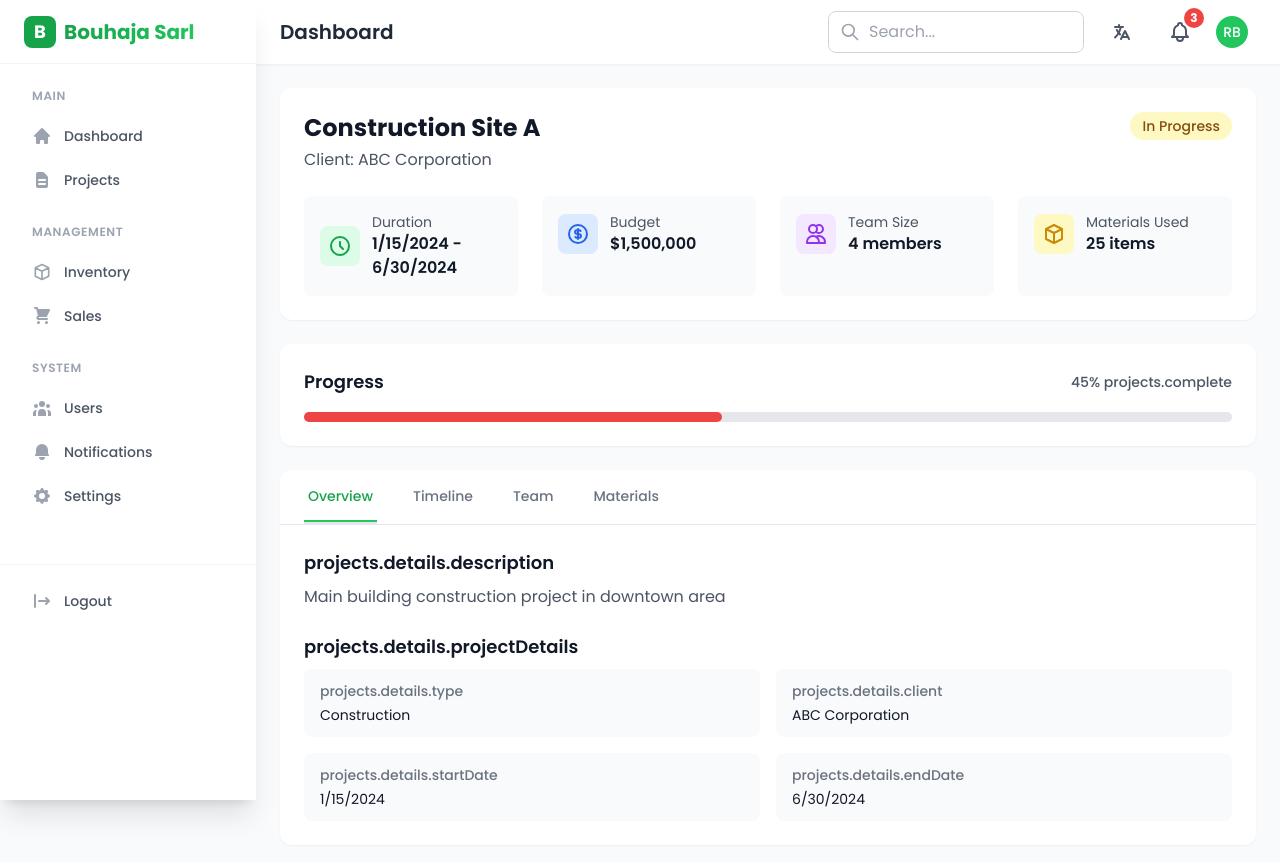
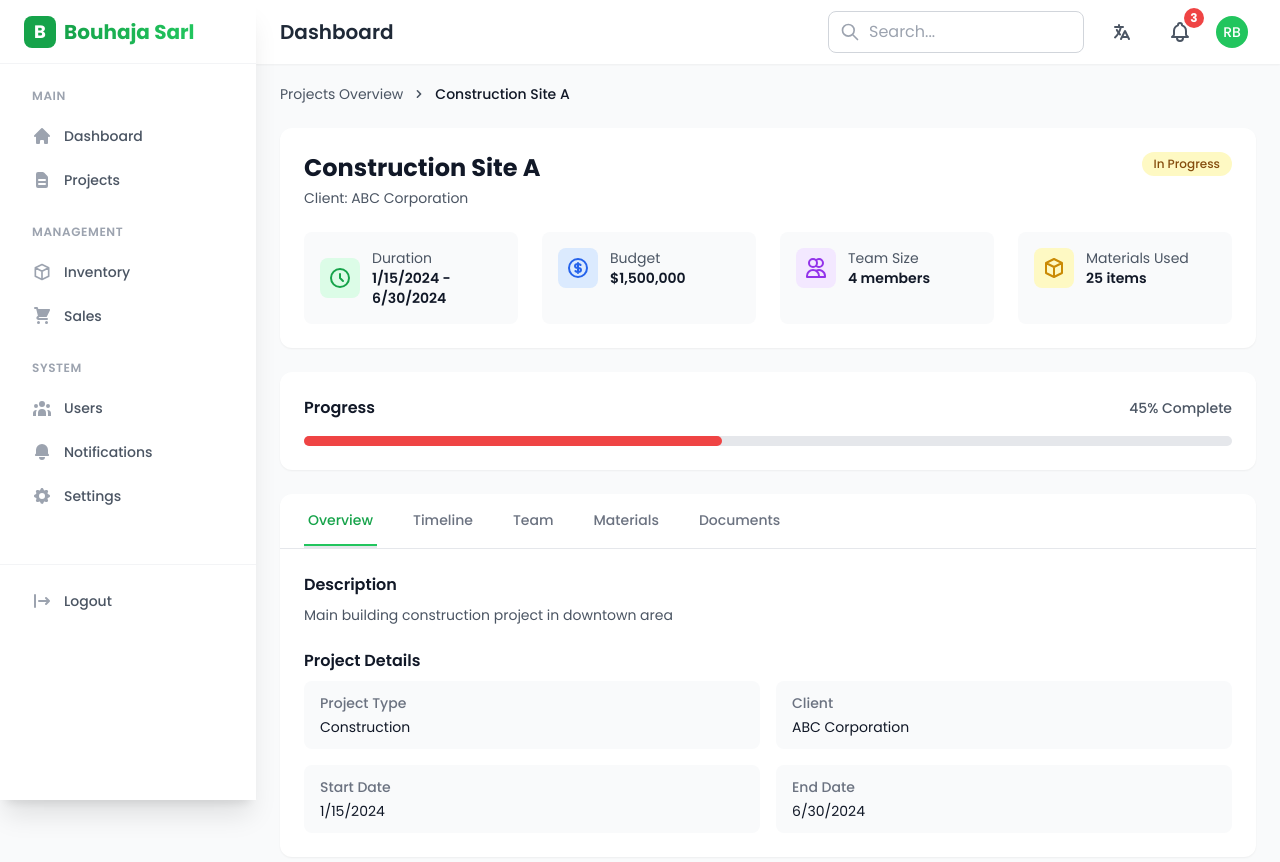
Before and after one commit to rachidfrex/construction-management-app, a React (Vite) app: page /projects/1 in a window 1280 px wide. Shown: the top 862 px of the page. Built offline with nearby package versions, Linux system fonts and the light colour scheme.

Commit message:
feat: enhance NewProject and AdditionalDetails components to manage file uploads with improved structure and translations

```diff
--- a/src/components/project/form/AdditionalDetails.tsx
+++ b/src/components/project/form/AdditionalDetails.tsx
@@ -14,12 +14,13 @@ interface TeamMember {
   name: string;
   role: string;
 }
+
 interface AdditionalDetailsProps {
   formData: {
     budget: string;
     description: string;
-    team: TeamMember[]; // Change from string[] to TeamMember[]
-    files: { name: string; type: string }[]; // Change from File[] to simpler structure
+    team: TeamMember[];
+    files: { id: string; name: string }[]; // Keep only necessary file info
   };
   onChange: (data: any) => void;
 }
@@ -40,10 +41,14 @@ const AdditionalDetails = ({ formData, onChange }: AdditionalDetailsProps) => {
   const handleFileChange = (e: React.ChangeEvent<HTMLInputElement>) => {
     if (e.target.files) {
       const newFiles = Array.from(e.target.files).map(file => ({
-        name: file.name,
-        type: file.type
+        id: Date.now().toString(), // Generate unique ID
+        name: file.name // Store only the file name
       }));
-      onChange({ ...formData, files: [...formData.files, ...newFiles] });
+
+      onChange({
+        ...formData,
+        files: [...(formData.files || []), ...newFiles]
+      });
     }
   };
 
@@ -171,7 +176,7 @@ const AdditionalDetails = ({ formData, onChange }: AdditionalDetailsProps) => {
       </div>
 
       {/* File Attachments */}
-      <div>
+      {/* <div>
         <label className="block text-sm font-medium text-gray-700 mb-2">
           {t('projects.form.attachments')}
         </label>
@@ -220,7 +225,58 @@ const AdditionalDetails = ({ formData, onChange }: AdditionalDetailsProps) => {
             </div>
           )}
         </div>
+      </div> */}
+      <div>
+      <label className="block text-sm font-medium text-gray-700 mb-2">
+        {t('projects.form.attachments')}
+      </label>
+      <div className="space-y-4">
+        <div
+          onClick={() => fileInputRef.current?.click()}
+          className="border-2 border-dashed border-gray-300 rounded-lg p-6 text-center cursor-pointer hover:border-green-500 transition-colors"
+        >
+          <HiOutlineUpload className="mx-auto h-8 w-8 text-gray-400" />
+          <p className="mt-2 text-sm text-gray-600">
+            {t('projects.form.dropzone.text')}
+          </p>
+          <p className="text-xs text-gray-500">
+            {t('projects.form.placeholders.attachments')}
+          </p>
+          <input
+            type="file"
+            ref={fileInputRef}
+            onChange={handleFileChange}
+            multiple
+            accept=".pdf,.doc,.docx,.jpg,.jpeg,.png"
+            className="hidden"
+          />
+        </div>
+
+        {/* File List */}
+        {formData.files && formData.files.length > 0 && (
+          <div className="space-y-2">
+            {formData.files.map((file, index) => (
+              <div
+                key={file.id}
+                className="flex items-center justify-between p-3 bg-gray-50 rounded-lg"
+              >
+                <div className="flex items-center space-x-2">
+                  <HiOutlineDocumentText className="w-5 h-5 text-gray-400" />
+                  <span className="text-sm text-gray-700">{file.name}</span>
+                </div>
+                <button
+                  type="button"
+                  onClick={() => removeFile(index)}
+                  className="text-gray-400 hover:text-red-500"
+                >
+                  <HiOutlineX className="w-5 h-5" />
+                </button>
+              </div>
+            ))}
+          </div>
+        )}
       </div>
+    </div>
     </motion.div>
   );
 };
--- a/src/pages/dashboard/ProjectDetails.tsx
+++ b/src/pages/dashboard/ProjectDetails.tsx
@@ -11,42 +11,14 @@ import {
   HiOutlineCurrencyDollar,
   HiOutlineUsers,
   HiOutlineCube,
+  HiOutlineDocumentText,
+  HiOutlineDownload
 } from 'react-icons/hi';
 import Sidebar from '../../components/dashboard/Sidebar';
 import Header from '../../components/dashboard/Header';
 import { storage } from '../../mockData/db';
 
-// interface Project {
-//   id: number;
-//   name: string;
-//   description: string;
-//   clientName: string;
-//   startDate: string;
-//   endDate: string;
-//   status: 'In Progress' | 'Completed' | 'Delayed' | 'Canceled';
-//   type: string;
-//   team: {
-//     id: string;
-//     name: string;
-//     role: string;
-//   }[];
-//   progress: number;
-//   budget: number;
-//   materialsUsed: number;
-//   tasks: {
-//     id: number;
-//     title: string;
-//     date: string;
-//     status: 'completed' | 'in-progress' | 'pending';
-//   }[];
-//   materials: {
-//     id: number;
-//     name: string;
-//     quantity: string;
-//     status: string;
-//     usage: string;
-//   }[];
-// }
+
 interface Project {
   id: number;
   name: string;
@@ -154,7 +126,7 @@ const ProjectDetails = () => {
       <main className={`transition-all duration-300 pt-16 mt-5 p-4 md:p-6 ${
         direction === 'rtl' ? 'mr-0 lg:mr-64' : 'ml-0 lg:ml-64'
       }`}>
-        <div className="mx-auto">
+        <div className="mx-auto mt-10">
         <Breadcrumb
           items={[
             { label: t('projects.title'), path: '/projects' },
@@ -167,15 +139,15 @@ const ProjectDetails = () => {
           <div className="flex justify-between items-start">
             <div>
               <h1 className="text-2xl font-bold text-gray-900">{project?.name}</h1>
-              <p className="text-gray-600 mt-1">{t('projects.client')}: {project?.clientName}</p>
+              <p className="text-gray-600 text-sm mt-1">{t('projects.client')}: {project?.clientName}</p>
             </div>
-            <span className={`px-3 py-1 rounded-full text-sm font-medium ${statusColors[project?.status || 'In Progress']}`}>
+            <span className={`px-3 py-1  rounded-full text-xs font-medium ${statusColors[project?.status || 'In Progress']}`}>
               {t(`projects.status.${project?.status?.toLowerCase().replace(' ', '')}`)}
             </span>
           </div>
 
             {/* Project Stats */}
-            <div className="grid grid-cols-1 md:grid-cols-4 gap-6 mt-6">
+            <div className="grid grid-cols-1 md:grid-cols-2 lg:grid-cols-4 gap-6 mt-6">
                 <div className="bg-gray-50 rounded-lg p-4">
                   <div className="flex items-center gap-3">
                     <div className="p-2 bg-green-100 rounded-lg">
@@ -183,7 +155,7 @@ const ProjectDetails = () => {
                     </div>
                     <div>
                       <p className="text-sm text-gray-600">{t('projects.duration')}</p>
-                      <p className="font-semibold text-gray-900">
+                      <p className="font-semibold text-sm text-gray-900">
                         {new Date(project.startDate).toLocaleDateString()} - {new Date(project.endDate).toLocaleDateString()}
                       </p>
                     </div>
@@ -197,7 +169,7 @@ const ProjectDetails = () => {
                     </div>
                     <div>
                       <p className="text-sm text-gray-600">{t('projects.budget')}</p>
-                      <p className="font-semibold text-gray-900">${project.budget.toLocaleString()}</p>
+                      <p className="font-semibold text-sm text-gray-900">${project.budget.toLocaleString()}</p>
                     </div>
                   </div>
                 </div>
@@ -209,7 +181,7 @@ const ProjectDetails = () => {
                     </div>
                     <div>
                       <p className="text-sm text-gray-600">{t('projects.teamSize')}</p>
-                      <p className="font-semibold text-gray-900">{project.team.length} {t('projects.members')}</p>
+                      <p className="font-semibold text-sm text-gray-900">{project.team.length} {t('projects.members')}</p>
                     </div>
                   </div>
                 </div>
@@ -221,7 +193,7 @@ const ProjectDetails = () => {
                     </div>
                     <div>
                       <p className="text-sm text-gray-600">{t('projects.materialsUsed')}</p>
-                      <p className="font-semibold text-gray-900">{project.materialsUsed} {t('projects.items')}</p>
+                      <p className="font-semibold text-sm text-gray-900">{project.materialsUsed} {t('projects.items')}</p>
                     </div>
                   </div>
                 </div>
@@ -231,7 +203,7 @@ const ProjectDetails = () => {
           {/* Progress Bar */}
           <div className="bg-white rounded-xl shadow-sm p-6 mb-6">
             <div className="flex items-center justify-between mb-4">
-              <h2 className="text-lg font-semibold text-gray-900">{t('projects.progress')}</h2>
+              <h2 className=" font-semibold text-gray-900">{t('projects.progress')}</h2>
               <span className="text-sm font-medium text-gray-600">
                 {project.progress}% {t('projects.complete')}
               </span>
@@ -258,7 +230,8 @@ const ProjectDetails = () => {
                 { id: 'overview', label: t('projects.tabs.overview') },
                 { id: 'timeline', label: t('projects.tabs.timeline') },
                 { id: 'team', label: t('projects.tabs.team') },
-                { id: 'materials', label: t('projects.tabs.materials') }
+                { id: 'materials', label: t('projects.tabs.materials') },
+                { id: 'files', label: t('projects.tabs.documents') }
               ].map((tab) => (
                 <motion.button
                   key={tab.id}
@@ -295,14 +268,14 @@ const ProjectDetails = () => {
               {activeTab === 'overview' && (
                 <div className="space-y-6">
                   <div>
-                    <h3 className="text-lg font-semibold text-gray-900 mb-2">
+                    <h3 className=" font-semibold text-gray-900 mb-2">
                       {t('projects.details.description')}
                     </h3>
-                    <p className="text-gray-600">{project.description}</p>
+                    <p className="text-gray-600 text-sm">{project.description}</p>
                   </div>
 
                   <div>
-                    <h3 className="text-lg font-semibold text-gray-900 mb-2">
+                    <h3 className=" font-semibold text-gray-900 mb-2">
                       {t('projects.details.projectDetails')}
                     </h3>
                     <dl className="grid grid-cols-1 md:grid-cols-2 gap-4">
@@ -331,7 +304,7 @@ const ProjectDetails = () => {
               {activeTab === 'timeline' && (
                 <div className="space-y-6">
                   <div className="relative">
-                    <h3 className="text-lg font-semibold text-gray-900 mb-6">
+                    <h3 className=" font-semibold text-gray-900 mb-6">
                       {t('projects.details.timeline')}
                     </h3>
                     <div className="space-y-8">
@@ -368,7 +341,7 @@ const ProjectDetails = () => {
 
               {activeTab === 'team' && (
                 <div className="space-y-6">
-                  <h3 className="text-lg font-semibold text-gray-900 mb-6">
+                  <h3 className=" font-semibold text-gray-900 mb-6">
                     {t('projects.details.teamMembers')}
                   </h3>
                   <div className="grid grid-cols-1 md:grid-cols-2 lg:grid-cols-3 gap-4">
@@ -400,7 +373,7 @@ const ProjectDetails = () => {
 
               {activeTab === 'materials' && (
                   <div className="space-y-6">
-                    <h3 className="text-lg font-semibold text-gray-900 mb-6">
+                    <h3 className=" font-semibold text-gray-900 mb-6">
                       {t('projects.details.materials')}
                     </h3>
                     <div className="overflow-x-auto">
@@ -466,7 +439,50 @@ const ProjectDetails = () => {
                       </table>
                     </div>
                   </div>
+
+
                 )}
+                {activeTab === 'files' && (
+                    <div className="space-y-6">
+                      <h3 className=" font-semibold text-gray-900 mb-6">
+                        {t('projects.details.documents')}
+                      </h3>
+                      <div className="grid gap-4">
+                        {project.files?.length > 0 ? (
+                          project.files.map((file) => (
+                            <motion.div
+                              key={file.id}
+                              initial={{ opacity: 0, y: 20 }}
+                              animate={{ opacity: 1, y: 0 }}
+                              className="flex items-center justify-between p-4 bg-gray-50 rounded-lg"
+                            >
+                              <div className="flex items-center gap-3">
+                                <div className="p-2 bg-blue-100 rounded-lg">
+                                  <HiOutlineDocumentText className="w-5 h-5 text-blue-600" />
+                                </div>
+                                <div>
+                                  <h4 className="text-sm font-medium text-gray-900">{file.name}</h4>
+                                  <p className="text-xs text-gray-500">{file.type}</p>
+                                </div>
+                              </div>
+                              <motion.button
+                                whileHover={{ scale: 1.1 }}
+                                whileTap={{ scale: 0.95 }}
+                                className="p-2 text-gray-400 hover:text-blue-500 rounded-full"
+                              >
+                                <HiOutlineDownload className="w-5 h-5" />
+                              </motion.button>
+                            </motion.div>
+                          ))
+                        ) : (
+                          <div className="text-center py-12 bg-gray-50 rounded-lg">
+                            <HiOutlineDocumentText className="w-10 h-10 mx-auto text-gray-400" />
+                            <p className="mt-2 text-sm text-gray-500">{t('projects.messages.noFiles')}</p>
+                          </div>
+                        )}
+                      </div>
+                    </div>
+                  )}
             </motion.div>
           </AnimatePresence>
         </div>
--- a/src/translations/ar.ts
+++ b/src/translations/ar.ts
@@ -263,8 +263,10 @@
           documents: "المستندات",
           tasks: "المهام",
           budget: "الميزانية",
-          gallery: "معرض الصور"
+          gallery: "معرض الصور",
+           files: "الملفات"
         },
+
         form: {
           projectName: "اسم المشروع",
           clientName: "اسم العميل",
@@ -355,7 +357,28 @@
             delete: "فشل في حذف المشروع",
             archive: "فشل في أرشفة المشروع"
           }
-        }
+        },
+        details: {
+          description: "الوصف",
+          projectDetails: "تفاصيل المشروع",
+          type: "نوع المشروع",
+          client: "العميل",
+          startDate: "تاريخ البدء",
+          endDate: "تاريخ الانتهاء",
+          teamMembers: "أعضاء الفريق",
+          timeline: "الجدول الزمني",
+          materials: "المواد",
+          documents: "المستندات"
+        },
+        milestones: {
+          title: "مراحل المشروع",
+          add: "إضافة مرحلة",
+          date: "تاريخ المرحلة",
+          titlePlaceholder: "عنوان المرحلة"
+        },
+        complete: "مكتمل",
+        noFiles: "لم يتم رفع أي ملفات بعد",
+
       },
       activity: {
         recentActivity: "النشاط الحديث",
@@ -423,7 +446,8 @@
           insufficient: "المخزون غير كافي"
         },
         noSelection: "لم يتم اختيار أي مواد"
-      }
+      },
+
 };
 
 // src/
--- a/src/translations/en.ts
+++ b/src/translations/en.ts
@@ -269,7 +269,8 @@ export const en = {
         documents: "Documents",
         tasks: "Tasks",
         budget: "Budget",
-        gallery: "Gallery"
+        gallery: "Gallery",
+        files: "Files"
       },
       form: {
         projectName: "Project Name",
@@ -361,7 +362,22 @@ export const en = {
           archive: "Failed to archive project",
           notFound: "Project not found",
         }
-      }
+      },
+      details: {
+        description: "Description",
+        projectDetails: "Project Details",
+        type: "Project Type",
+        client: "Client",
+        startDate: "Start Date",
+        endDate: "End Date",
+        teamMembers: "Team Members",
+        timeline: "Timeline",
+        materials: "Materials",
+        documents: "Documents"
+      },
+
+      complete: "Complete",
+
     },
     activity: {
       recentActivity: "Recent Activity",
@@ -385,6 +401,8 @@ export const en = {
         foundationWork: "Foundation Work",
         projectAlpha: "Project Alpha"
       }
+      ,
+
     },
     modals: {
       common: {
@@ -423,5 +441,6 @@ export const en = {
         insufficient: "Insufficient stock"
       },
       noSelection: "No materials selected"
-    }
+    },
+
   };
--- a/src/translations/fr.ts
+++ b/src/translations/fr.ts
@@ -260,7 +260,8 @@ export const fr = {
         documents: "Documents",
         tasks: "Tâches",
         budget: "Budget",
-        gallery: "Galerie"
+        gallery: "Galerie",
+        files: "Fichiers"
       },
       form: {
         projectName: "Nom du Projet",
@@ -347,7 +348,30 @@ export const fr = {
           delete: "Échec de la suppression du projet",
           archive: "Échec de l'archivage du projet"
         }
-      }
+      },
+      details: {
+        description: "Description",
+        projectDetails: "Détails du Projet",
+        type: "Type de Projet",
+        client: "Client",
+        startDate: "Date de Début",
+        endDate: "Date de Fin",
+        teamMembers: "Membres de l'Équipe",
+        timeline: "Chronologie",
+        materials: "Matériaux",
+        documents: "Documents"
+      },
+      milestones: {
+        title: "Étapes du Projet",
+        add: "Ajouter une Étape",
+        date: "Date",
+        status: "Statut",
+        completed: "Terminé",
+        active: "Actif",
+         },
+      complete: "Terminé",
+
+
     },
     activity: {
       recentActivity: "Activité Récente",
@@ -409,4 +433,6 @@ export const fr = {
       },
       noSelection: "Aucun matériel sélectionné"
     }
+    ,
+
   };
```
Also changed, not shown: src/pages/dashboard/NewProject.tsx (+8 -9 lines).
